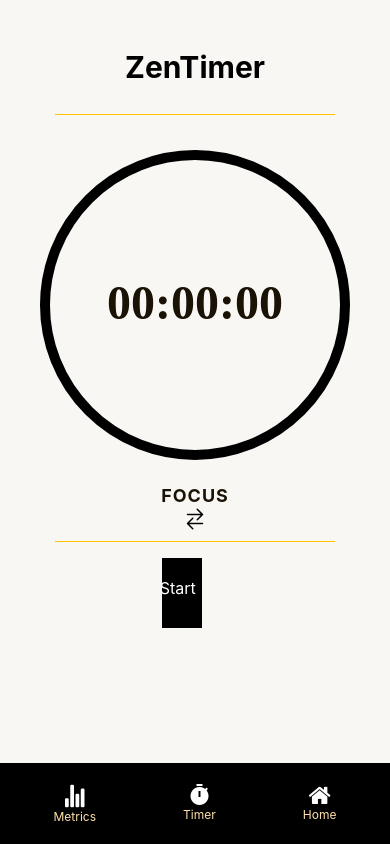
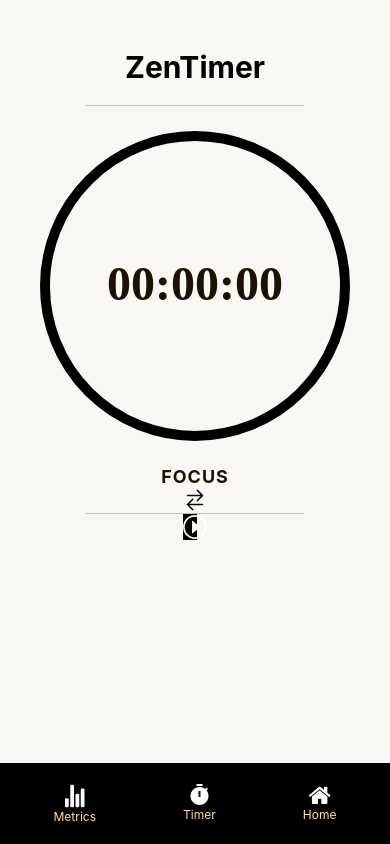
Before and after one commit to Lenindelrionicaragua/HabitTrackerAppFront, a React Native app: screen /StopwatchScreen in a window 390 px wide. Built offline with nearby package versions, Linux system fonts and the light colour scheme; what expo-web-browser would draw is missing.

Commit message:
change the botton, instead o text now we have icons

```diff
--- a/screens/StopwatchScreen/StopwatchScreen.js
+++ b/screens/StopwatchScreen/StopwatchScreen.js
@@ -3,6 +3,9 @@ import { View, StyleSheet } from "react-native";
 import Svg, { Circle, Rect, Text as SvgText } from "react-native-svg";
 import { Colors } from "../../styles/AppStyles";
 import { Ionicons } from "@expo/vector-icons";
+import { SimpleLineIcons } from "@expo/vector-icons";
+import { AntDesign } from "@expo/vector-icons";
+import { MaterialCommunityIcons } from "@expo/vector-icons";
 
 import {
   StyledContainer,
@@ -120,10 +123,14 @@ const StopwatchScreen = () => {
           <>
             <RowContainer>
               <StyledButton onPress={pauseStopwatch}>
-                <ButtonText>Pause</ButtonText>
+                <AntDesign name="pause" size={24} color="white" />
+
+                {/* <SimpleLineIcons name="control-pause" size={24} color="white" /> */}
+                {/* <ButtonText>Pause</ButtonText> */}
               </StyledButton>
               <StyledButton onPress={resetStopwatch}>
-                <ButtonText>Reset</ButtonText>
+                <Ionicons name="stop-outline" size={24} color="white" />
+                {/* <ButtonText>Reset</ButtonText> */}
               </StyledButton>
             </RowContainer>
           </>
@@ -132,7 +139,9 @@ const StopwatchScreen = () => {
             {!running && time === 0 && (
               <RowContainer>
                 <StyledButton onPress={startStopwatch}>
-                  <ButtonText>Start</ButtonText>
+                  {/* <Ionicons name="play-outline" size={54} color="white" /> */}
+                  <AntDesign name="playcircleo" size={24} color="white" />
+                  {/* <ButtonText>Start</ButtonText> */}
                 </StyledButton>
               </RowContainer>
             )}
@@ -142,10 +151,19 @@ const StopwatchScreen = () => {
           <>
             <RowContainer>
               <StyledButton onPress={resumeStopwatch}>
-                <ButtonText>Resume</ButtonText>
+                {/* <Ionicons name="play-outline" size={54} color="white" /> */}
+                <MaterialCommunityIcons
+                  name="restart"
+                  size={24}
+                  color="white"
+                />
+                {/* <AntDesign name="playcircleo" size={24} color="white" /> */}
+                {/* <ButtonText>Resume</ButtonText> */}
               </StyledButton>
               <StyledButton onPress={resetStopwatch}>
-                <ButtonText>Reset</ButtonText>
+                {/* <Ionicons name="stop-circle-outline" size={24} color="white" /> */}
+                <Ionicons name="stop-outline" size={24} color="white" />
+                {/* <ButtonText>Reset</ButtonText> */}
               </StyledButton>
             </RowContainer>
           </>
--- a/screens/StopwatchScreen/StopwatchScreenStyles.js
+++ b/screens/StopwatchScreen/StopwatchScreenStyles.js
@@ -36,9 +36,9 @@ export const FocusTitle = styled(Text)`
 
 export const Line = styled(View)`
   height: 1px;
-  width: 90%;
+  width: 70%;
   background-color: ${orange};
-  margin-vertical: 3%;
+  margin-vertical: 5 %;
   padding-vertical: 0px;
 `;
 
@@ -57,17 +57,7 @@ export const ButtonContainer = styled(View)`
   justify-content: space-between;
 `;
 
-export const StyledButton = styled(Pressable)`
-  padding: 15px;
-  justify-content: space-between;
-  align-items: center;
-  border-radius: 5px;
-  margin-top: 5px;
-  margin-bottom: 5px;
-  height: 60px;
-  width: 80%;
-  background-color: ${black};
-`;
+export const StyledButton = styled(Pressable)``;
 
 export const ButtonText = styled(Text)`
   color: white;
@@ -75,7 +65,6 @@ export const ButtonText = styled(Text)`
 `;
 
 export const RowContainer = styled(View)`
-  margin-top: 10%;
   flex-direction: row;
   justify-content: space-between;
   width: 60%;
```
